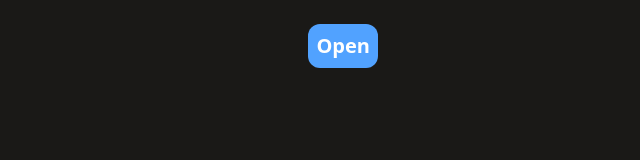
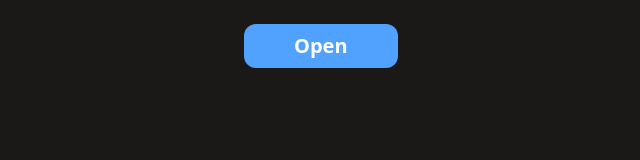
Before and after one commit to smartPOSrbx/smartPOSrbx.github.io, a plain HTML site: page applications/mod/btn.html in a window 1280 px wide. Shown: the whole page, without its empty margins (268-908 px from the left). Drawn offline with nearby package versions, Linux system fonts and the light colour scheme.

Commit message:
Adjust button alignment and width in mod and qa btn.html
Updated the button container's left padding from 45% to 40% and increased the button width from 10% to 20% in both mod and qa application btn.html files for improved layout and visibility.

```diff
--- a/applications/mod/btn.html
+++ b/applications/mod/btn.html
@@ -6,8 +6,8 @@
   <script src="https://cdn.jsdelivr.net/npm/@tailwindcss/browser@4"></script>
 </head>
 <body class="bg-[#1a1917]">
-    <div class="pl-[45%] pt-6">
-        <a href="https://smartposrbx.github.io/applications/mod/" class="rounded-xl text-white text-xl font-bold py-2 text-center block w-[10%] bg-blue-400 hover:bg-blue-500" target="_blank" rel="noopener noreferrer">
+    <div class="pl-[40%] pt-6">
+        <a href="https://smartposrbx.github.io/applications/mod/" class="rounded-xl text-white text-xl font-bold py-2 text-center block w-[20%] bg-blue-400 hover:bg-blue-500" target="_blank" rel="noopener noreferrer">
             Open
         </a>
     </div>
```
Also changed, not shown: applications/qa/btn.html (+2 -2 lines).
